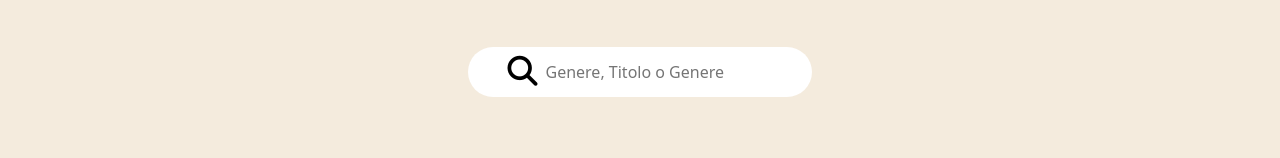
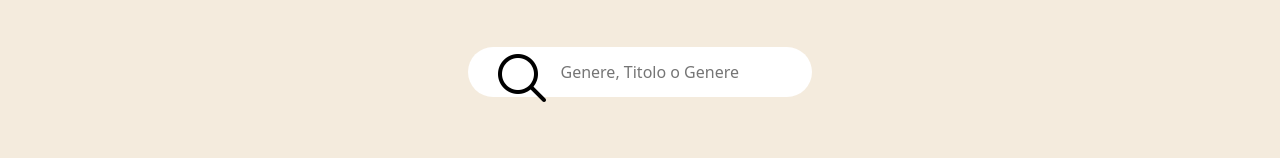
Before and after one commit to DavideCapuozzo/library, a website built with webpack: page src/index.html in a window 1280 px wide. Shown: the part 375-533 px from the top of the page. Built offline with nearby package versions, Linux system fonts and the light colour scheme.

Commit message:
icon
icon for IOS test1

```diff
--- a/src/index.html
+++ b/src/index.html
@@ -70,7 +70,7 @@
                         <p>Scegli tra piu' di 100.000.000 libri</p>
                         <form id="form">
 
-                            <button type="submit"><i class="fa-solid fa-magnifying-glass"></i></button>
+                            <button type="submit"><img src="../src/img/icons8-ricerca-60.png" alt=""></button>
                             <input type="text" class="custom-input" placeholder="Genere, Titolo o Genere" id="cerca">
 
                         </form>
```
Also changed, not shown: dist/index.html.
